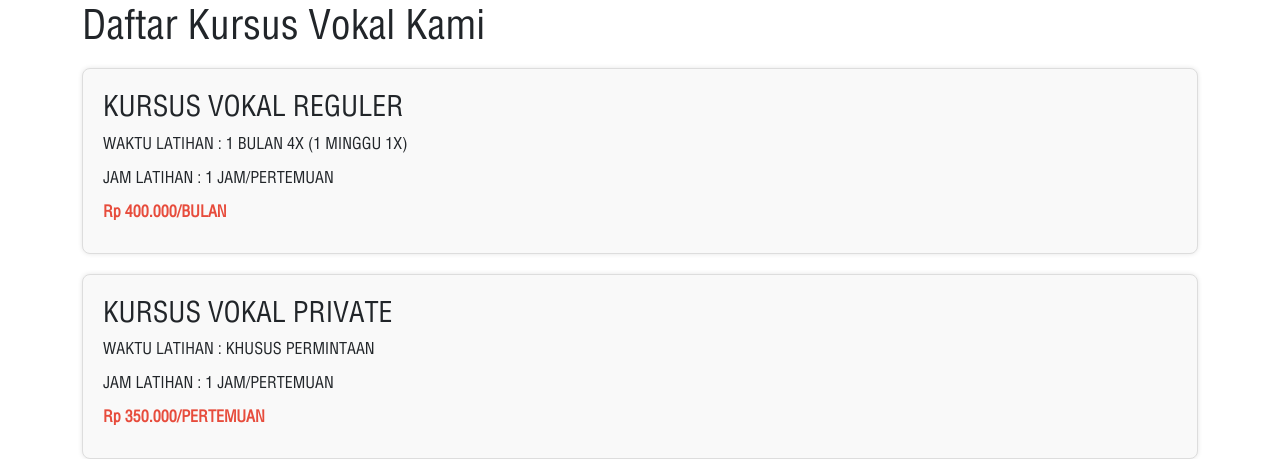
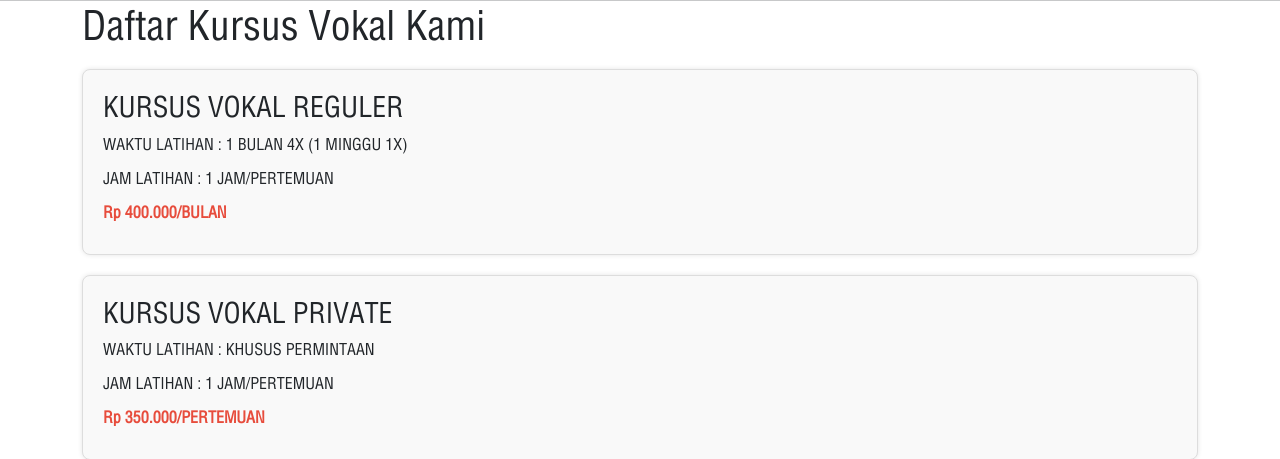
Before and after one commit to JaceJS/web-kursus-vokal, a PHP site: page /kursus.php in a window 1280 px wide. Shown: the part 98-557 px from the top of the page. Run offline with PHP 8.4, Linux system fonts and the light colour scheme.

Commit message:
feat: add border after navbar in all menu

```diff
--- a/index.php
+++ b/index.php
@@ -47,6 +47,7 @@
   </div>
 
   <hr class="m-0">
+
   <div class="main-wrapper">
     <div class="container">
       <div class="hero">
--- a/kontak.php
+++ b/kontak.php
@@ -118,6 +118,8 @@
     <?php include 'components/navbar.php'; ?>
   </div>
 
+  <hr class="m-0">
+
   <div class="container">
     <div class="contact-info">
       <h2>Kontak Kami</h2>
--- a/kursus.php
+++ b/kursus.php
@@ -51,6 +51,8 @@
     <?php include 'components/navbar.php'; ?>
   </div>
 
+  <hr class="m-0">
+
   <div class="container">
     <h1>Daftar Kursus Vokal Kami</h1>
     <div class="course-list">
--- a/login.php
+++ b/login.php
@@ -125,6 +125,8 @@ $conn->close();
     <?php include 'components/navbar.php'; ?>
   </div>
 
+  <hr class="m-0">
+
   <div class="container">
     <div class="login-form">
       <h1>Login</h1>
--- a/pendaftaran.php
+++ b/pendaftaran.php
@@ -195,6 +195,8 @@ $conn->close();
         <?php include 'components/navbar.php'; ?>
     </div>
 
+    <hr class="m-0">
+
     <div class="container">
         <div class="registration-form">
             <h1>Pendaftaran Kursus Vokal</h1>
```
